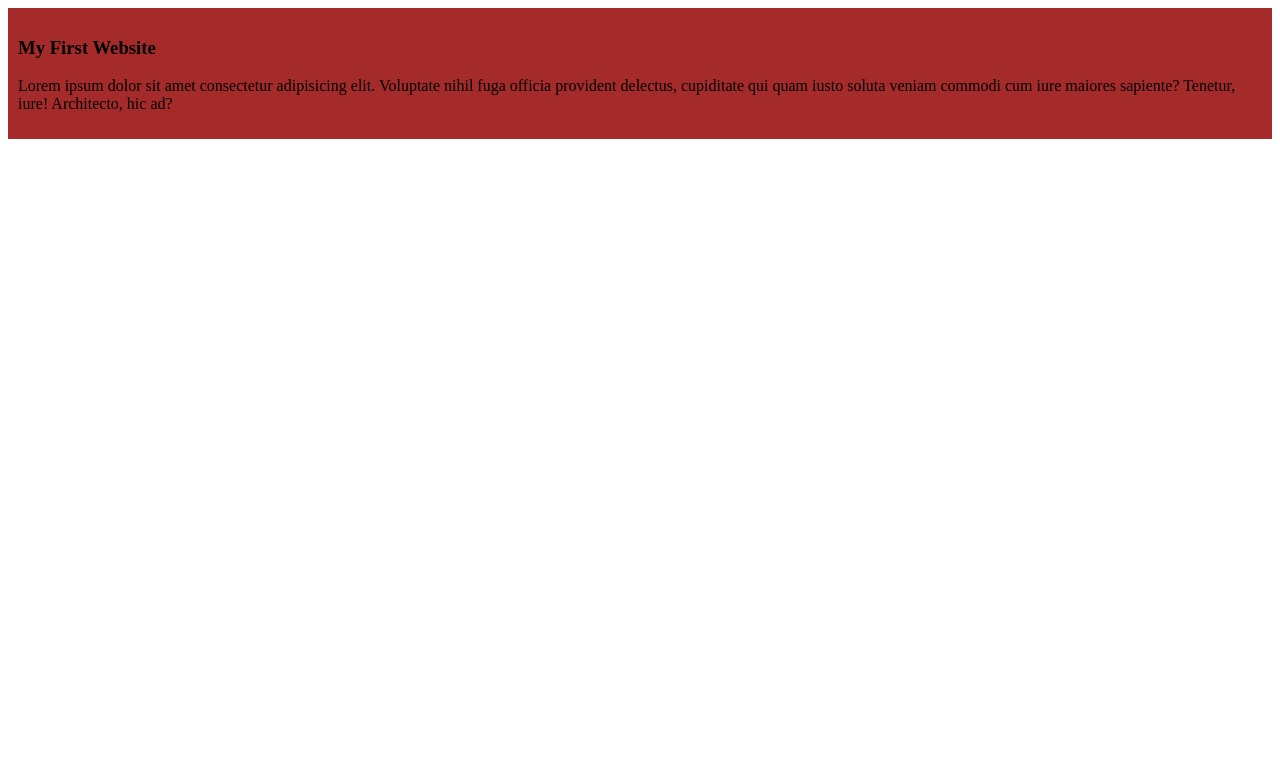
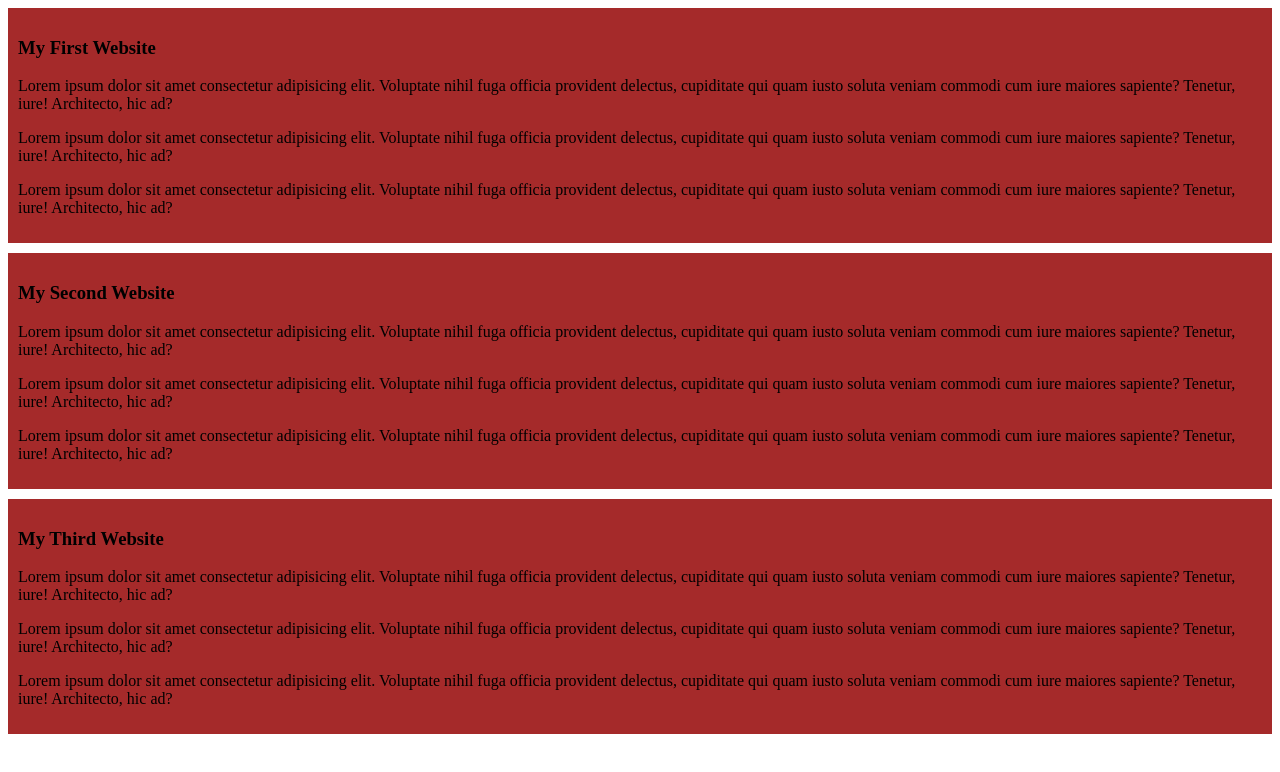
Before and after one commit to pritamprmnk/my-simple-repo, a plain HTML site: page index.html in a window 1280 px wide. Drawn offline with Linux system fonts and the light colour scheme.

Commit message:
added the second blog

```diff
--- a/index.html
+++ b/index.html
@@ -10,6 +10,26 @@
     <div>
         <h3>My First Website</h3>
         <p>Lorem ipsum dolor sit amet consectetur adipisicing elit. Voluptate nihil fuga officia provident delectus, cupiditate qui quam iusto soluta veniam commodi cum iure maiores sapiente? Tenetur, iure! Architecto, hic ad?</p>
+
+        <p>Lorem ipsum dolor sit amet consectetur adipisicing elit. Voluptate nihil fuga officia provident delectus, cupiditate qui quam iusto soluta veniam commodi cum iure maiores sapiente? Tenetur, iure! Architecto, hic ad?</p>
+
+        <p>Lorem ipsum dolor sit amet consectetur adipisicing elit. Voluptate nihil fuga officia provident delectus, cupiditate qui quam iusto soluta veniam commodi cum iure maiores sapiente? Tenetur, iure! Architecto, hic ad?</p>
+    </div>
+    <div>
+        <h3>My Second Website</h3>
+        <p>Lorem ipsum dolor sit amet consectetur adipisicing elit. Voluptate nihil fuga officia provident delectus, cupiditate qui quam iusto soluta veniam commodi cum iure maiores sapiente? Tenetur, iure! Architecto, hic ad?</p>
+
+        <p>Lorem ipsum dolor sit amet consectetur adipisicing elit. Voluptate nihil fuga officia provident delectus, cupiditate qui quam iusto soluta veniam commodi cum iure maiores sapiente? Tenetur, iure! Architecto, hic ad?</p>
+
+        <p>Lorem ipsum dolor sit amet consectetur adipisicing elit. Voluptate nihil fuga officia provident delectus, cupiditate qui quam iusto soluta veniam commodi cum iure maiores sapiente? Tenetur, iure! Architecto, hic ad?</p>
+    </div>
+    <div>
+        <h3>My Third Website</h3>
+        <p>Lorem ipsum dolor sit amet consectetur adipisicing elit. Voluptate nihil fuga officia provident delectus, cupiditate qui quam iusto soluta veniam commodi cum iure maiores sapiente? Tenetur, iure! Architecto, hic ad?</p>
+
+        <p>Lorem ipsum dolor sit amet consectetur adipisicing elit. Voluptate nihil fuga officia provident delectus, cupiditate qui quam iusto soluta veniam commodi cum iure maiores sapiente? Tenetur, iure! Architecto, hic ad?</p>
+
+        <p>Lorem ipsum dolor sit amet consectetur adipisicing elit. Voluptate nihil fuga officia provident delectus, cupiditate qui quam iusto soluta veniam commodi cum iure maiores sapiente? Tenetur, iure! Architecto, hic ad?</p>
     </div>
 
 </body>
--- a/style/style.css
+++ b/style/style.css
@@ -1,4 +1,5 @@
 div{
     background-color: brown;
     padding: 10px;
+    margin-bottom: 10px;
 }
```
